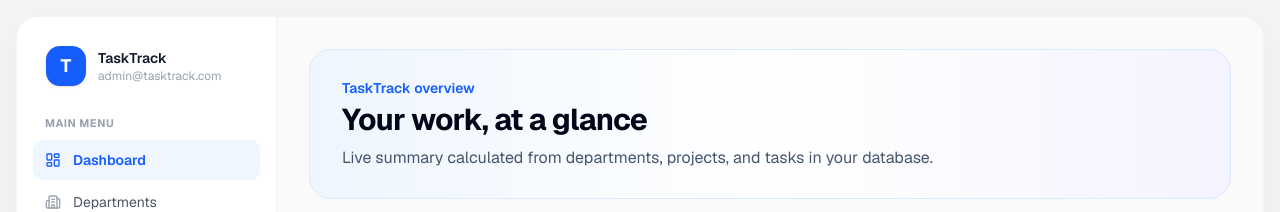
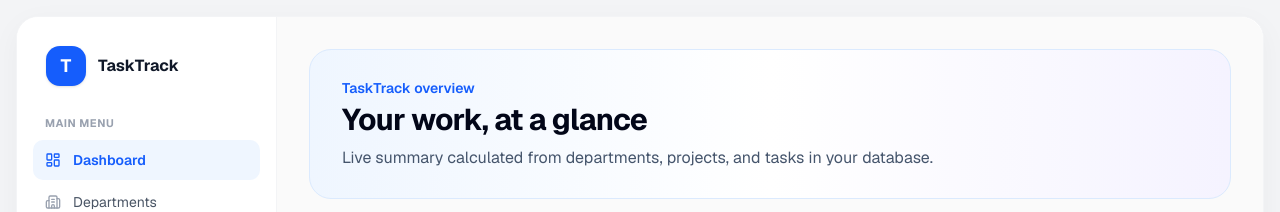
Before and after one commit to chithong17/QE190072_SE19B.NET_Ass1_FE, a Next.js app: page / in a window 1280 px wide. Shown: the top 212 px of the page. Built offline with nearby package versions, Linux system fonts and the light colour scheme; no server answers.

Commit message:
fix(ui): remove placeholder admin email from sidebar header

```diff
--- a/src/components/layout/Sidebar.tsx
+++ b/src/components/layout/Sidebar.tsx
@@ -67,8 +67,7 @@ export function Sidebar({ onClose }: SidebarProps) {
             <span className="text-lg">T</span>
           </div>
           <div className="flex-1 min-w-0">
-            <h2 className="font-semibold text-gray-900 text-sm">TaskTrack</h2>
-            <p className="text-xs text-gray-400 truncate">admin@tasktrack.com</p>
+            <h2 className="font-bold text-gray-900 text-base">TaskTrack</h2>
           </div>
         </Link>
         {onClose && (
```
